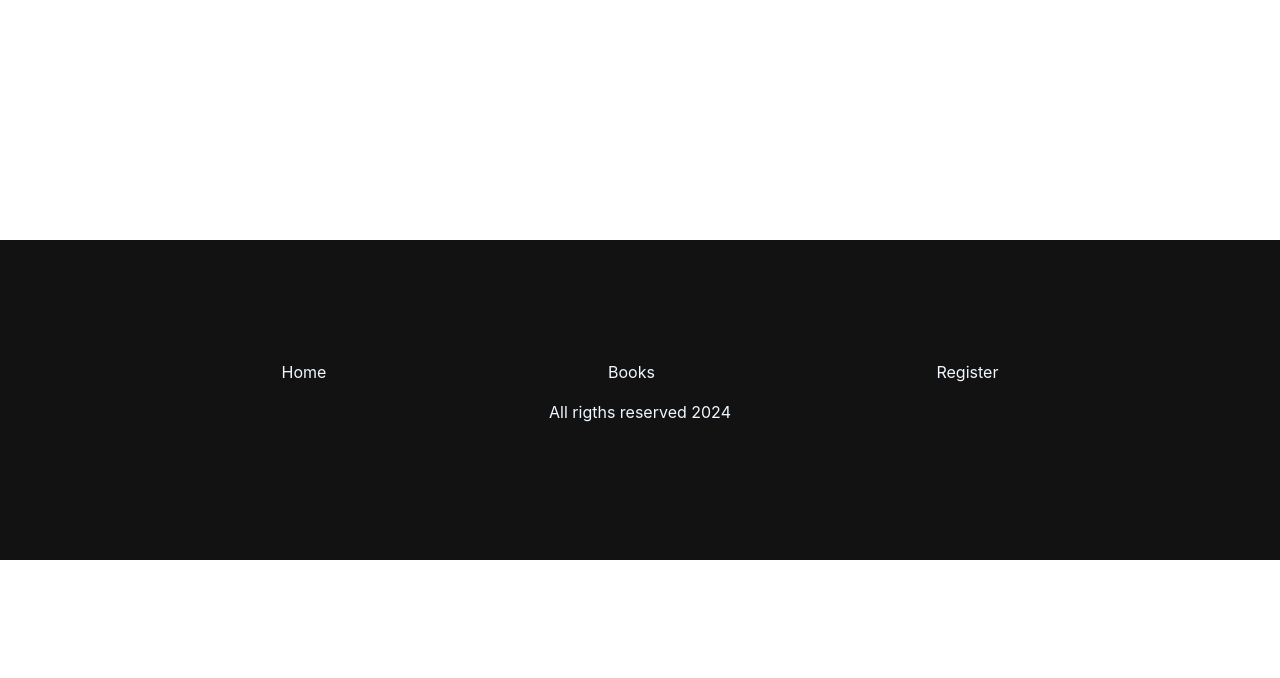
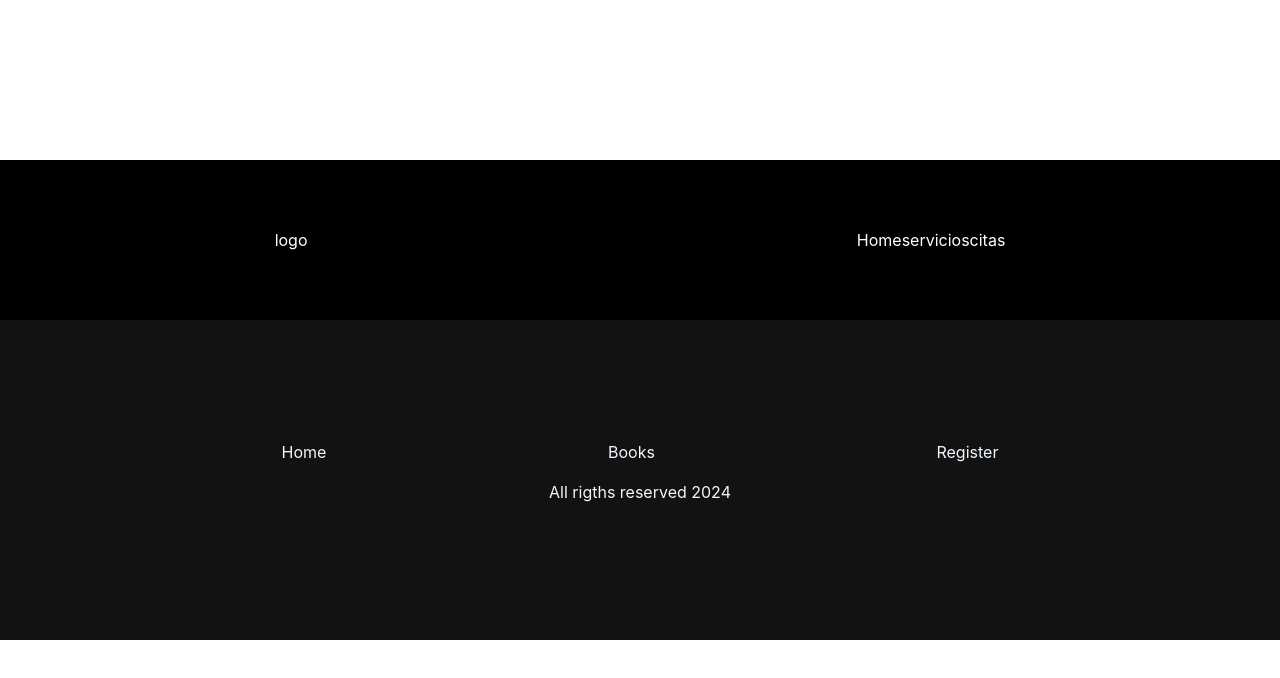
Before and after one commit to AbrahamEsc1911/FSD-FRONTEND-TATTOO-STUDIO, a React (Vite) app: page / in a window 1280 px wide. Shown: the top 678 px of the page. Built offline with nearby package versions, Linux system fonts and the light colour scheme.

Commit message:
feat: header and header css created, set basic styles

```diff
--- a/src/App.jsx
+++ b/src/App.jsx
@@ -1,10 +1,12 @@
 import './App.css'
 import { Footer } from './components/Footer/Footer.jsx'
+import { Header } from './components/Header/Header.jsx'
 
 function App() {
 
   return (
     <>
+      <Header />
       <Footer />
     </>
   )
--- /dev/null
+++ b/src/components/Header/Header.css
@@ -0,0 +1,21 @@
+.Header-root {
+    width: 100vw;
+    height: 20vh;
+
+    background-color: black;
+    color: rgb(255, 255, 255);
+
+    display: flex;
+    justify-content: space-evenly;
+    align-items: center;
+}
+
+#navigation-links {
+    display: flex;
+    justify-content: space-between;
+}
+
+.center-navigation {
+    display: flex;
+    justify-content: space;
+}
--- /dev/null
+++ b/src/components/Header/Header.jsx
@@ -0,0 +1,22 @@
+import React from 'react'
+import { CSurfer } from '../Csurfer/CSurfer'
+import './Header.css'
+
+export const Header = () => {
+    return (
+        <>
+            <div className='Header-root'>
+                <div>
+                    <div>logo</div>
+                </div>
+                <div></div>
+                <div id='navigation-links'>
+                    <div className='center-navigation'><CSurfer content="Home" path="/" /></div>
+                    <div className='center-navigation'><CSurfer content="servicios" path="/" /></div>
+                    <div className='center-navigation'><CSurfer content="citas" path="/" /></div>
+                </div>
+            </div>
+
+        </>
+    )
+}
```
